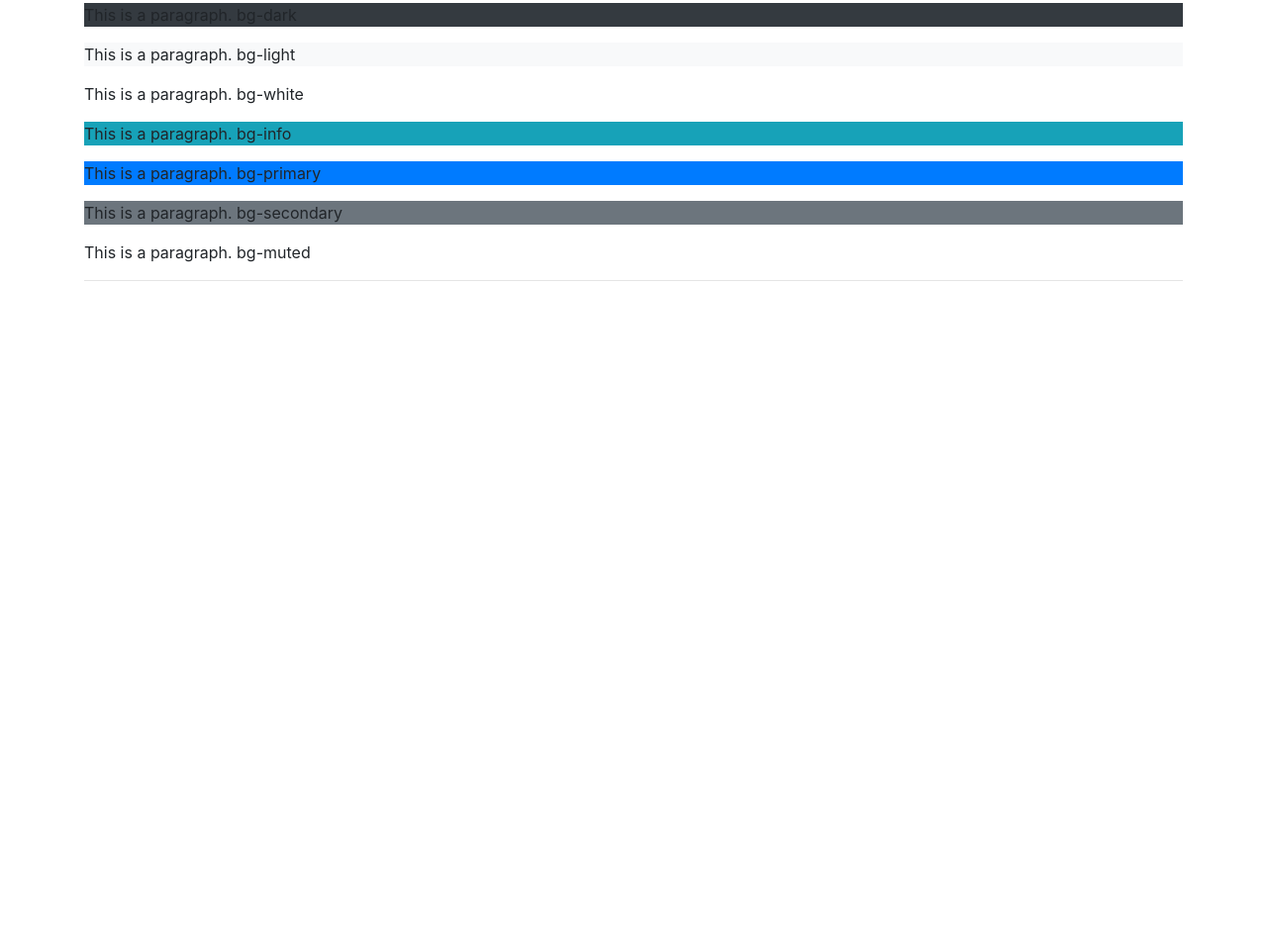
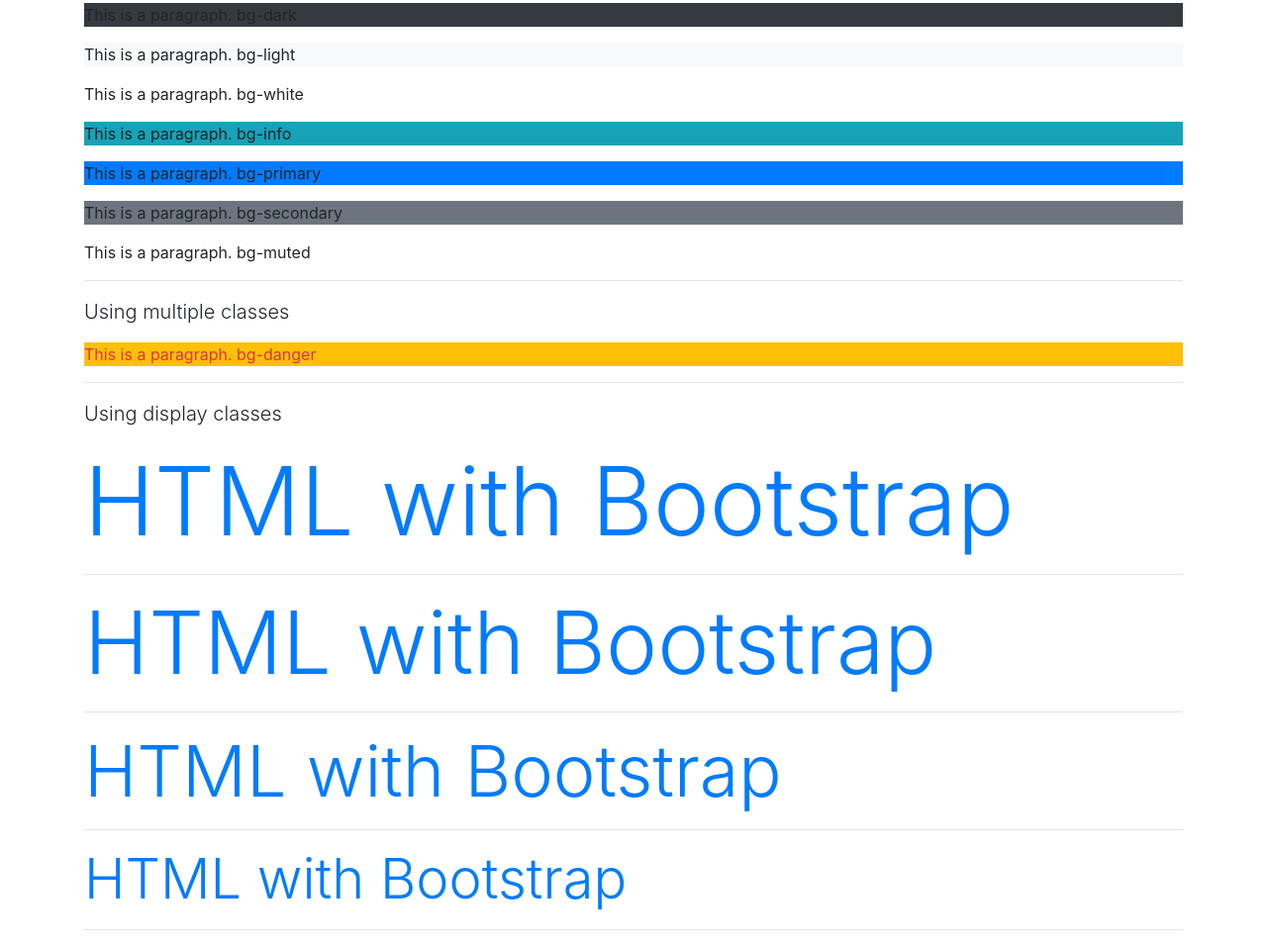
Before and after one commit to vamandeshmukh/cg-html-css-js-bs, a plain HTML site: page html-demos/06-html-with-bootstrap.html in a window 1280 px wide. Shown: the part 726-1682 px from the top of the page at 99% size. Before the commit the page ends 1026 px from the top, so only its background shows below. Drawn offline with nearby package versions, Linux system fonts and the light colour scheme.

Commit message:
bootstrap

```diff
--- a/html-demos/06-html-with-bootstrap.html
+++ b/html-demos/06-html-with-bootstrap.html
@@ -41,6 +41,18 @@
         <p class="bg-secondary">This is a paragraph. bg-secondary</p>
         <p class="bg-muted">This is a paragraph. bg-muted</p>
         <hr />
+        <p class="lead">Using multiple classes </p>
+        <p class="bg-warning text-danger">This is a paragraph. bg-danger</p>
+        <hr />
+        <p class="lead">Using display classes </p>
+        <h1 class="display-1 text-primary">HTML with Bootstrap</h1>
+        <hr />
+        <h1 class="display-2 text-primary">HTML with Bootstrap</h1>
+        <hr />
+        <h1 class="display-3 text-primary">HTML with Bootstrap</h1>
+        <hr />
+        <h1 class="display-4 text-primary">HTML with Bootstrap</h1>
+        <hr />
     </div>
 
 </body>
```
Also changed, not shown: html-demos/06-html-with-bootstrap-2.html (added, +37 -0 lines).
